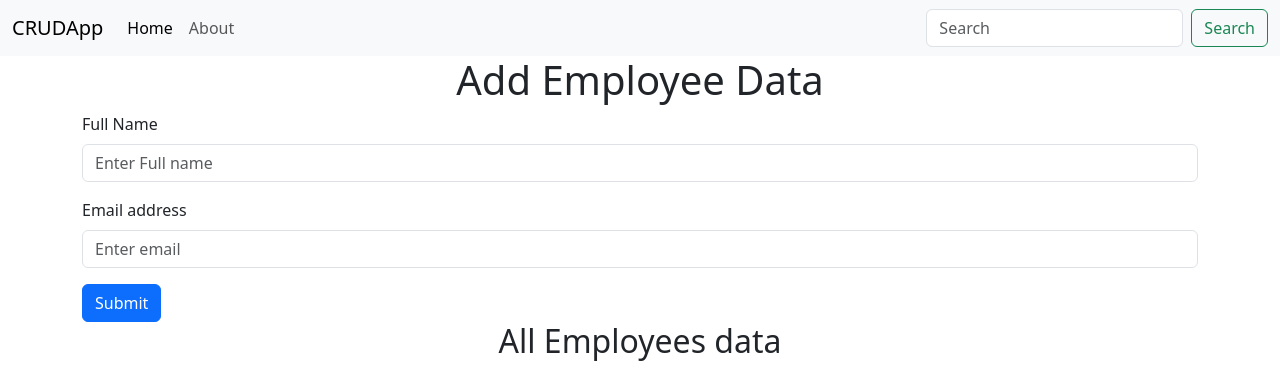
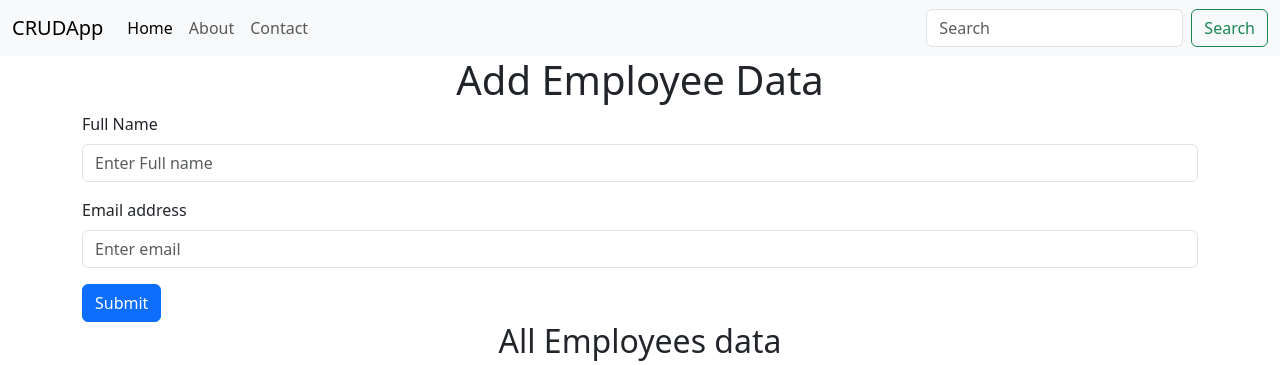
Before and after one commit to Jayabari/CRUD_App, a Flask app: page / in a window 1280 px wide. Shown: the top 365 px of the page. Run offline with Flask 3, Linux system fonts and the light colour scheme; data comes from the database, SQL or seed files in the repository.

Commit message:
contact created

```diff
--- a/app.py
+++ b/app.py
@@ -50,5 +50,9 @@ def update(sno):
     employee = Employee.query.filter_by(sno=sno).first()
     return render_template("update.html", employee=employee)
 
+@app.route("/contact")
+def contact():
+    return render_template("contact.html")
+
 if __name__ == "__main__":
     app.run(debug=True)
--- a/templates/base.html
+++ b/templates/base.html
@@ -21,6 +21,9 @@
         <li class="nav-item">
           <a class="nav-link" href="/about">About</a>
         </li>
+        <li class="nav-item">
+          <a class="nav-link" href="/contact">Contact</a>
+        </li>
       </ul>
       <form class="d-flex" role="search">
         <input class="form-control me-2" type="search" placeholder="Search" aria-label="Search"/>
```
Also changed, not shown: templates/contact.html (added, +7 -0 lines).
